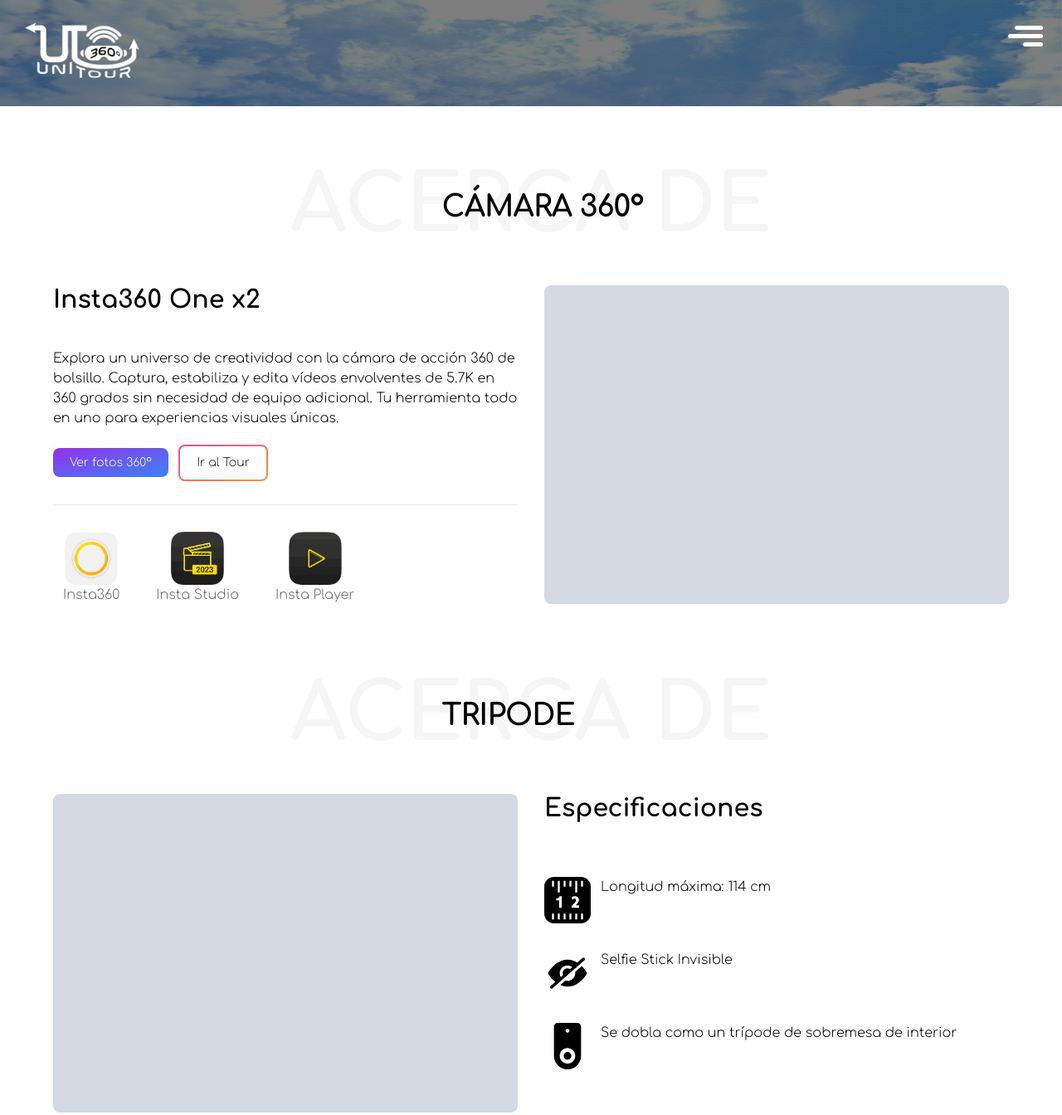
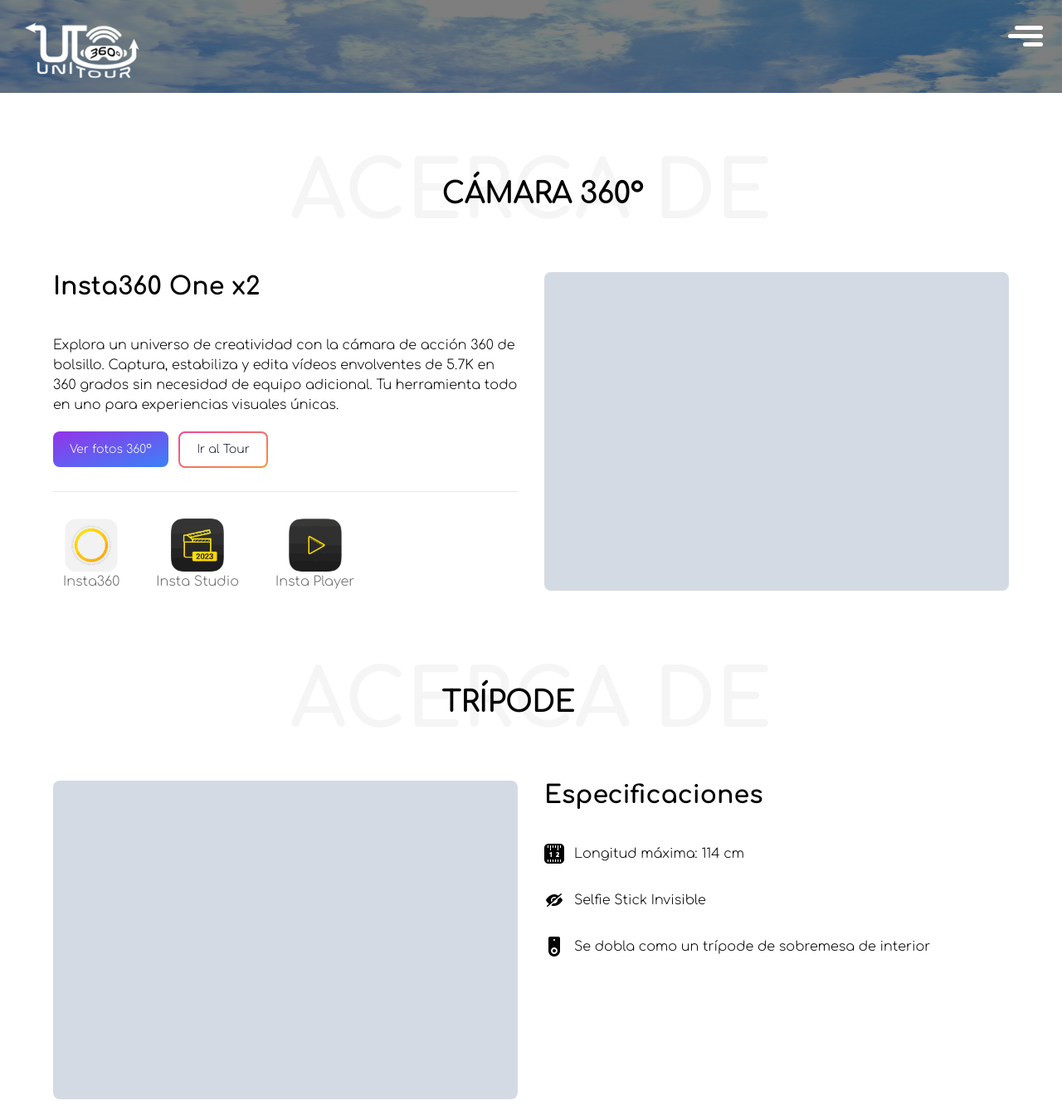
Before and after one commit to xavi-1521/UniTour360, a website built with Vite: page about.html in a window 1280 px wide. Shown: the top 1344 px of the page at 83% size. Built offline with nearby package versions, Linux system fonts and the light colour scheme; what tailwindcss-animated would draw is missing.

Commit message:
feat: ajustes visuales en about

```diff
--- a/about.html
+++ b/about.html
@@ -1,5 +1,5 @@
 <!doctype html>
-<html lang="en">
+<html lang="es">
   <head>
     <meta charset="UTF-8" />
     <link rel="icon" type="image/svg+xml" href="/logo-white.png" />
@@ -7,13 +7,12 @@
     <title>UniTour 360°</title>
     <link rel="stylesheet" href="/src/styles.css">
   </head>
+  <body class="w-screen h-screen overflow-x-hidden">
 
-  <body class="w-screen h-screen overflow-x-hidden body-about">
-
-    <section class="relative w-screen h-32">
+    <section class="relative w-screen h-28">
       <div class="absolute inset-0 bg-black bg-opacity-50"></div>
 
-      <nav class="absolute z-10 flex justify-between w-full p-5">
+      <nav class="absolute z-50 flex justify-between w-full p-5">
         <div><img class="w-40 select-none" src="/logo-white.png" alt="UniTour"></div>
 
         <div class="w-12 h-12">
@@ -28,7 +27,7 @@
       <img class="w-full h-full" src="img/360/banner-about.jpg" alt="Banner">
     </section>
 
-    <article id="menu-options" class="absolute top-0 left-0 hidden w-screen h-screen bg-black/50">
+    <article id="menu-options" class="absolute top-0 left-0 z-40 hidden w-screen h-screen bg-black/50">
       <main class="flex items-center justify-center w-full h-full text-white">
         <ul class="flex flex-col gap-5 text-center select-none animate-flip-down animate-once animate-ease-in-out">
           <li>
@@ -51,9 +50,6 @@
     </article>
 
     <!-- =================================================================== -->
-    <!-- <div class="flex justify-center w-full mt-5">
-      <img class="w-[40%]" src="img/herramientas.png" alt="Herramientas">
-    </div> -->
 
     <div class="mt-16 text-center">
       <div class="relative inline-block p-2">
@@ -69,7 +65,7 @@
         <p class="mb-5">Explora un universo de creatividad con la cámara de acción 360 de bolsillo. Captura, estabiliza y edita vídeos envolventes de 5.7K en 360 grados sin necesidad de equipo adicional. Tu herramienta todo en uno para experiencias visuales únicas.</p>
 
         <div>
-          <a href="/tour.html" class="text-white bg-gradient-to-br from-purple-600 to-blue-500 hover:bg-gradient-to-bl focus:ring-4 focus:outline-none focus:ring-blue-300 font-medium rounded-lg text-sm px-5 py-2.5 text-center mr-2 mb-2">Ver fotos 360°</a>
+          <a href="/tour.html" class="px-5 py-3.5 mb-2 mr-2 text-sm font-medium text-center text-white rounded-lg bg-gradient-to-br from-purple-600 to-blue-500 hover:bg-gradient-to-bl focus:ring-4 focus:outline-none focus:ring-blue-300">Ver fotos 360°</a>
 
           <button class="relative inline-flex items-center justify-center p-0.5 mb-2 mr-2 overflow-hidden text-sm font-medium text-gray-900 rounded-lg group bg-gradient-to-br from-pink-500 to-orange-400 group-hover:from-pink-500 group-hover:to-orange-400 hover:text-white focus:ring-4 focus:outline-none focus:ring-pink-200">
             <span class="relative px-5 py-2.5 transition-all ease-in duration-75 bg-white rounded-md group-hover:bg-opacity-0">
@@ -107,7 +103,7 @@
     <div class="mt-16 text-center">
       <div class="relative inline-block p-2">
         <span class="uppercase font-bold text-5xl lg:text-8xl text-black/[0.04] select-none">ACERCA DE</span>
-        <span class="absolute text-2xl lg:text-4xl top-1/3 left-[32%] font-extrabold tracking-tight leading-tight uppercase">Tripode</span>
+        <span class="absolute text-2xl lg:text-4xl top-1/3 left-[32%] font-extrabold tracking-tight leading-tight uppercase">Trípode</span>
       </div>
     </div>
 
@@ -118,16 +114,16 @@
         <h1 class="mb-10 text-3xl font-extrabold">Especificaciones</h1>
 
         <article>
-          <ul class="flex flex-col gap-8 mt-16">
+          <ul class="flex flex-col gap-8 mt-10">
             <li class="flex gap-3">
-              <div class="w-14 h-14">
+              <div class="w-6">
                 <svg class="w-full h-full" xmlns="http://www.w3.org/2000/svg" viewBox="0 0 24 24"><path d="M19 0h-14c-2.761 0-5 2.239-5 5v14c0 2.761 2.239 5 5 5h14c2.762 0 5-2.239 5-5v-14c0-2.761-2.238-5-5-5zm-14 22h-1v-3h1v3zm0-17h-1v-3h1v3zm11-3h1v6h-1v-6zm-8 20h-1v-3h1v3zm1-6h-1.354v-3.889h-1.488v-1c.893-.041 1.701-.201 1.701-1.111h1.141v6zm-1-8h-1v-6h1v6zm3 14h-1v-3h1v3zm0-17h-1v-3h1v3zm3 17h-1v-3h1v3zm0-17h-1v-3h1v3zm3 17h-1v-3h1v3zm1-6.026h-3.922v-.958c1.529-1.491 2.379-2.244 2.389-3.018 0-.462-.268-.717-.754-.717-.453 0-.816.245-1.168.524l-.424-1.148c.545-.453 1.191-.657 1.833-.657 1.179 0 1.941.74 1.941 1.885 0 1.155-.899 2.042-1.722 2.782h1.827v1.307zm2 6.026h-1v-3h1v3zm0-17h-1v-3h1v3z"/></svg>
               </div>
               <span>Longitud máxima: 114 cm</span>
             </li>
 
             <li class="flex gap-3">
-              <div class="w-14 h-14">
+              <div class="w-6">
                 <svg class="w-full h-full" clip-rule="evenodd" fill-rule="evenodd" stroke-linejoin="round" stroke-miterlimit="2" viewBox="0 0 24 24" xmlns="http://www.w3.org/2000/svg"><path d="m17.069 6.546 2.684-2.359c.143-.125.32-.187.497-.187.418 0 .75.34.75.75 0 .207-.086.414-.254.562l-16.5 14.501c-.142.126-.319.187-.496.187-.415 0-.75-.334-.75-.75 0-.207.086-.414.253-.562l2.438-2.143c-1.414-1.132-2.627-2.552-3.547-4.028-.096-.159-.144-.338-.144-.517s.049-.358.145-.517c2.111-3.39 5.775-6.483 9.853-6.483 1.815 0 3.536.593 5.071 1.546zm2.318 1.83c.967.943 1.804 2.013 2.475 3.117.092.156.138.332.138.507s-.046.351-.138.507c-2.068 3.403-5.721 6.493-9.864 6.493-1.298 0-2.553-.313-3.73-.849l2.624-2.307c.352.102.724.156 1.108.156 2.208 0 4-1.792 4-4 0-.206-.016-.408-.046-.606zm-4.932.467c-.678-.528-1.53-.843-2.455-.843-2.208 0-4 1.792-4 4 0 .741.202 1.435.553 2.03l1.16-1.019c-.137-.31-.213-.651-.213-1.011 0-1.38 1.12-2.5 2.5-2.5.474 0 .918.132 1.296.362z" fill-rule="nonzero"/></svg>
               </div>
 
@@ -135,7 +131,7 @@
             </li>
 
             <li class="flex gap-3">
-              <div class="w-14 h-14">
+              <div class="w-6">
                 <svg class="w-full h-full" xmlns="http://www.w3.org/2000/svg" viewBox="0 0 24 24"><path d="M17 0h-10c-1.105 0-2 .896-2 2v15.019c0 3.856 3.145 6.981 7 6.981s7-3.125 7-6.981v-15.019c0-1.104-.896-2-2-2zm-5 3c.553 0 1 .448 1 1 0 .553-.447 1-1 1s-1-.447-1-1c0-.552.447-1 1-1zm0 18c-2.209 0-4-1.791-4-4s1.791-4 4-4 4 1.791 4 4-1.791 4-4 4zm2-4c0 1.103-.897 2-2 2s-2-.897-2-2 .897-2 2-2 2 .897 2 2z"/></svg>
               </div>
               Se dobla como un trípode de sobremesa de interior
@@ -157,9 +153,11 @@
       </div>
     </section>
 
-    <!-- =================================================================== -->
+     <!-- =================================================================== -->
+     <!--                             MODALES                                 -->
+     <!-- =================================================================== -->
 
-    <div id="modalInstaApp" tabindex="-1" aria-hidden="true" class="fixed inset-0 z-50 items-center justify-center hidden w-screen h-screen bg-slate-500/30">
+     <div id="modalInstaApp" tabindex="-1" aria-hidden="true" class="fixed inset-0 z-50 items-center justify-center hidden w-screen h-screen bg-slate-500/30">
       <div class="relative w-1/2 bg-white rounded-lg shadow dark:bg-gray-700">
         <!-- Modal header -->
         <div class="flex items-start justify-between p-4 border-b rounded-t dark:border-gray-600">
```
